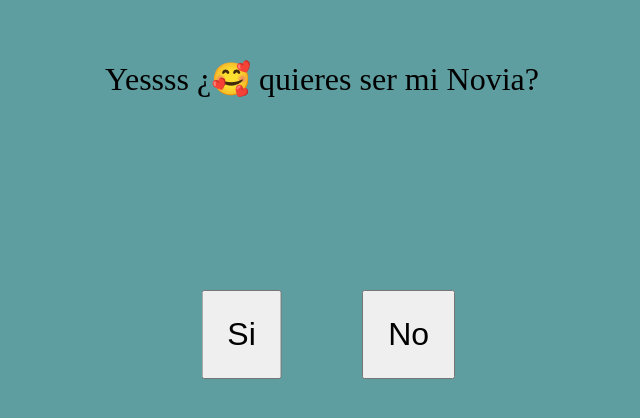
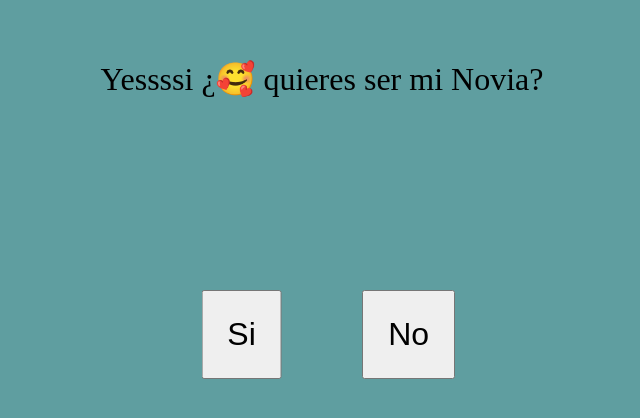
Before and after one commit to OswaldoMJ/pati, a plain HTML site: page index.html in a window 1280 px wide. Shown: the part 132-550 px from the top of the page, 318-958 px from the left. Drawn offline with Linux system fonts and the light colour scheme.

Commit message:
Update index.html

```diff
--- a/index.html
+++ b/index.html
@@ -10,7 +10,7 @@
 <body>
 
     <div class="contenedor">
-        <p>Yessss ¿🥰 quieres ser mi Novia?</p>
+        <p>Yessssi ¿🥰 quieres ser mi Novia?</p>
         <button id="yesBtn">Si</button>
         <button id="noBtn">No</button>
     </div>
```
